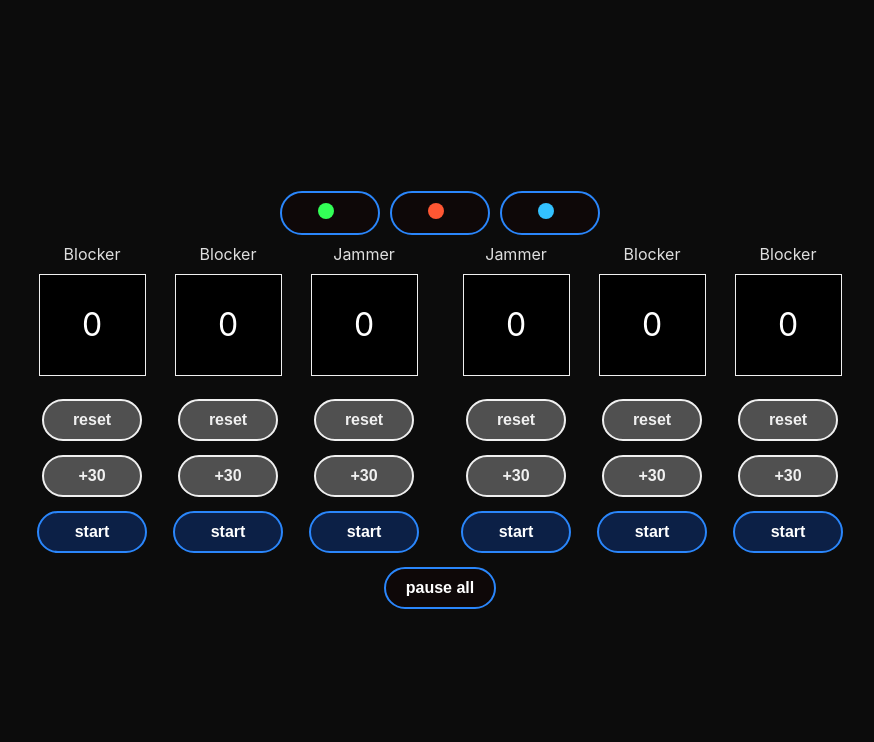
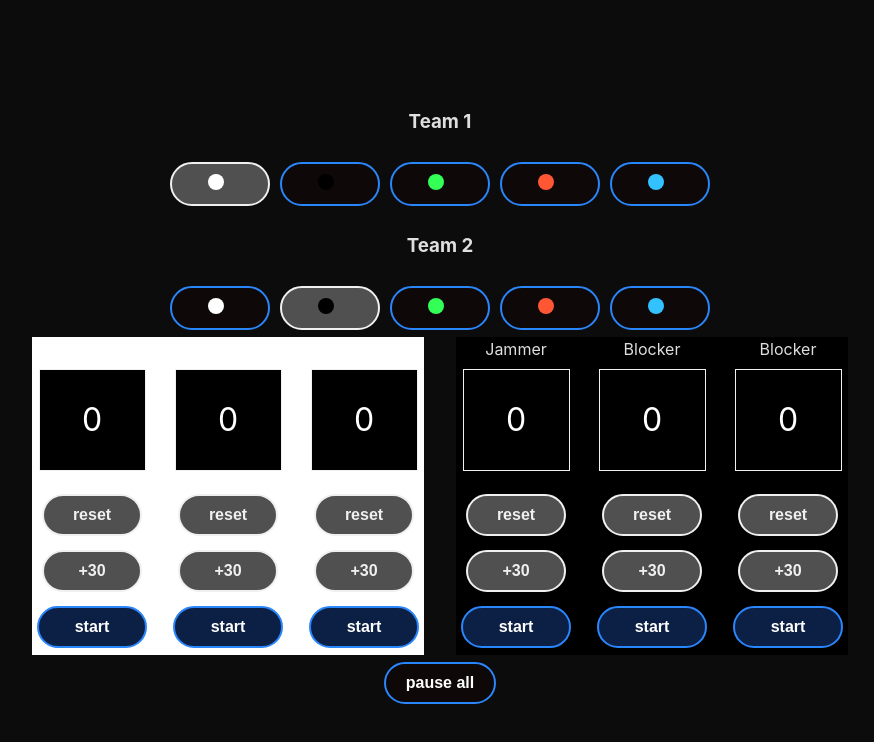
Before and after one commit to keyobs/pocket-pbt, a React (Vite) app: page / in a window 1280 px wide. Shown: the top 742 px of the page, without its empty margins (200-1074 px from the left). Built offline with nearby package versions, Linux system fonts and the light colour scheme.

Commit message:
feat(colors): ColorManager: team background color chnage using context preparing to be part of parameters menu

```diff
--- a/src/App.tsx
+++ b/src/App.tsx
@@ -2,16 +2,19 @@ import "./App.css";
 import AllTimersActionsBar from "./components/allCountersActions/AllCountersActions";
 import { TimeProvider } from "./components/allCountersActions/time";
 import PenaltyTimers from "./feat/penaltyTimers/PenaltyTimers";
-import TeamBackgroundColor from "./feat/teamBackgroundColor/TeamBackgroundColor";
+import TeamsColorManager from "./feat/teamsColor/TeamsColorManager";
+import { TeamColorProvider } from "./feat/teamsColor/context/TeamsColorProvider";
 
 function App() {
   return (
     <div id="app-container" className="container">
-      <TeamBackgroundColor />
-      <TimeProvider>
-        <PenaltyTimers />
-        <AllTimersActionsBar />
-      </TimeProvider>
+      <TeamColorProvider>
+        <TeamsColorManager />
+        <TimeProvider>
+          <PenaltyTimers />
+          <AllTimersActionsBar />
+        </TimeProvider>
+      </TeamColorProvider>
     </div>
   );
 }
--- a/src/constants/teamColors.ts
+++ b/src/constants/teamColors.ts
@@ -1,5 +1,19 @@
 export const teamColors = [
-  { code: "#33FF57", color: "green" },
-  { code: "#FF5733", color: "red" },
-  { code: "#33C1FF", color: "blue" },
+  { color: "white", code: "#FFFFFF" },
+  { color: "black", code: "#000000" },
+  { color: "green", code: "#33FF57" },
+  { color: "red", code: "#FF5733" },
+  { color: "blue", code: "#33C1FF" },
 ] as const;
+
+export type TTeamColor = (typeof teamColors)[number];
+export type TTeamColorName = (typeof teamColors)[number]["color"];
+
+export type TDefaultTeamColor = {
+  team1: TTeamColorName;
+  team2: TTeamColorName;
+};
+export const defaultTeamColor: TDefaultTeamColor = {
+  team1: "white",
+  team2: "black",
+};
--- a/src/feat/penaltyTimers/PenaltyTimers.tsx
+++ b/src/feat/penaltyTimers/PenaltyTimers.tsx
@@ -1,19 +1,30 @@
+import { useTeamsColorContextState } from "../teamsColor/context/index";
 import Counter from "./counter/Counter";
 import { JammersCounterProvider } from "./counter/jammersCounter/jammersContext/JammersCounterProvider";
 import "./penaltyTimers.less";
 
 const PenaltyTimers = () => {
+  const { team1Color, team2Color } = useTeamsColorContextState();
+
   return (
     <JammersCounterProvider>
       <div className="penalty-timers">
-        <div id="team-wrapper-1" className="team-wrapper">
+        <div
+          id="team-wrapper-1"
+          className="team-wrapper"
+          style={{ backgroundColor: team1Color.color }}
+        >
           {Array.from({ length: 2 }).map((_, index) => (
             <Counter key={index} type="blocker" />
           ))}
 
           <Counter type="jammer" jammerId="jammer1" />
         </div>
-        <div id="team-wrapper-2" className="team-wrapper">
+        <div
+          id="team-wrapper-2"
+          className="team-wrapper"
+          style={{ backgroundColor: team2Color.color }}
+        >
           <Counter type="jammer" jammerId="jammer2" />
           {Array.from({ length: 2 }).map((_, index) => (
             <Counter key={index} type="blocker" />
--- a/src/feat/teamBackgroundColor/TeamBackgroundColor.tsx
+++ /dev/null
@@ -1,17 +0,0 @@
-import { Button } from "../../components/buttons/Button";
-import ColorDot from "../../components/colorDot/ColorDot";
-import { teamColors } from "../../constants/teamColors";
-
-const TeamBackgroundColor = () => {
-  return (
-    <div>
-      {teamColors.map((color, index) => (
-        <Button key={index} onClick={() => console.log(`Team color ${color}`)}>
-          <ColorDot color={color} />
-        </Button>
-      ))}
-    </div>
-  );
-};
-
-export default TeamBackgroundColor;
--- /dev/null
+++ b/src/feat/teamsColor/TeamsColorManager.tsx
@@ -0,0 +1,38 @@
+import { Button } from "../../components/buttons/Button";
+import ColorDot from "../../components/colorDot/ColorDot";
+import { teamColors } from "../../constants/teamColors";
+import {
+  useTeamsColorContextDispatch,
+  useTeamsColorContextState,
+} from "./context/index";
+
+const TeamsColorManager = () => {
+  const { team1Color, team2Color } = useTeamsColorContextState();
+  const { onChangeTeam1Color, onChangeTeam2Color } =
+    useTeamsColorContextDispatch();
+
+  const getOnChangeColor = (team: number) => {
+    return team === 1 ? onChangeTeam1Color : onChangeTeam2Color;
+  };
+
+  return (
+    <div>
+      {[1, 2].map((team) => (
+        <div key={team}>
+          <h3>Team {team}</h3>
+          {teamColors.map((color, index) => (
+            <Button
+              disabled={color === (team === 1 ? team1Color : team2Color)}
+              key={index}
+              onClick={() => getOnChangeColor(team)(color)}
+            >
+              <ColorDot color={color} />
+            </Button>
+          ))}
+        </div>
+      ))}
+    </div>
+  );
+};
+
+export default TeamsColorManager;
--- /dev/null
+++ b/src/feat/teamsColor/context/TeamsColorContext.tsx
@@ -0,0 +1,32 @@
+import { createContext } from "react";
+import { TTeamColor } from "../../../constants/teamColors";
+import { useContext } from "react";
+
+type TTeamColorContext = {
+  team1Color: TTeamColor;
+  team2Color: TTeamColor;
+  onChangeTeam1Color: (color: TTeamColor) => void;
+  onChangeTeam2Color: (color: TTeamColor) => void;
+};
+
+export const TeamColorContext = createContext<TTeamColorContext | null>(null);
+
+export function useTeamsColorContext() {
+  const context = useContext(TeamColorContext);
+  if (!context) {
+    throw new Error(
+      "useTeamsColorContext must be used within a TeamsColorProvider"
+    );
+  }
+  return context;
+}
+
+export function useTeamsColorContextState() {
+  const { team1Color, team2Color } = useTeamsColorContext();
+  return { team1Color, team2Color };
+}
+
+export function useTeamsColorContextDispatch() {
+  const { onChangeTeam1Color, onChangeTeam2Color } = useTeamsColorContext();
+  return { onChangeTeam1Color, onChangeTeam2Color };
+}
--- /dev/null
+++ b/src/feat/teamsColor/context/TeamsColorProvider.tsx
@@ -0,0 +1,38 @@
+import { useState } from "react";
+import { TeamColorContext } from "./index";
+import {
+  defaultTeamColor,
+  TDefaultTeamColor,
+  teamColors,
+  TTeamColor,
+} from "../../../constants/teamColors";
+
+export function TeamColorProvider({ children }: { children: React.ReactNode }) {
+  function getDefaultTeamColor(team: keyof TDefaultTeamColor): TTeamColor {
+    const colorName = defaultTeamColor[team];
+    return teamColors.find((c) => c.color === colorName) || teamColors[0];
+  }
+
+  const [team1Color, setTeam1Color] = useState<TTeamColor>(
+    getDefaultTeamColor("team1")
+  );
+  const [team2Color, setTeam2Color] = useState<TTeamColor>(
+    getDefaultTeamColor("team2")
+  );
+
+  const onChangeTeam1Color = (color: TTeamColor) => {
+    setTeam1Color(color);
+  };
+
+  const onChangeTeam2Color = (color: TTeamColor) => {
+    setTeam2Color(color);
+  };
+
+  return (
+    <TeamColorContext.Provider
+      value={{ team1Color, team2Color, onChangeTeam1Color, onChangeTeam2Color }}
+    >
+      {children}
+    </TeamColorContext.Provider>
+  );
+}
--- /dev/null
+++ b/src/feat/teamsColor/context/index.tsx
@@ -0,0 +1,7 @@
+export { TeamColorProvider } from "./TeamsColorProvider";
+export {
+  TeamColorContext,
+  useTeamsColorContext,
+  useTeamsColorContextState,
+  useTeamsColorContextDispatch,
+} from "./TeamsColorContext";
```
